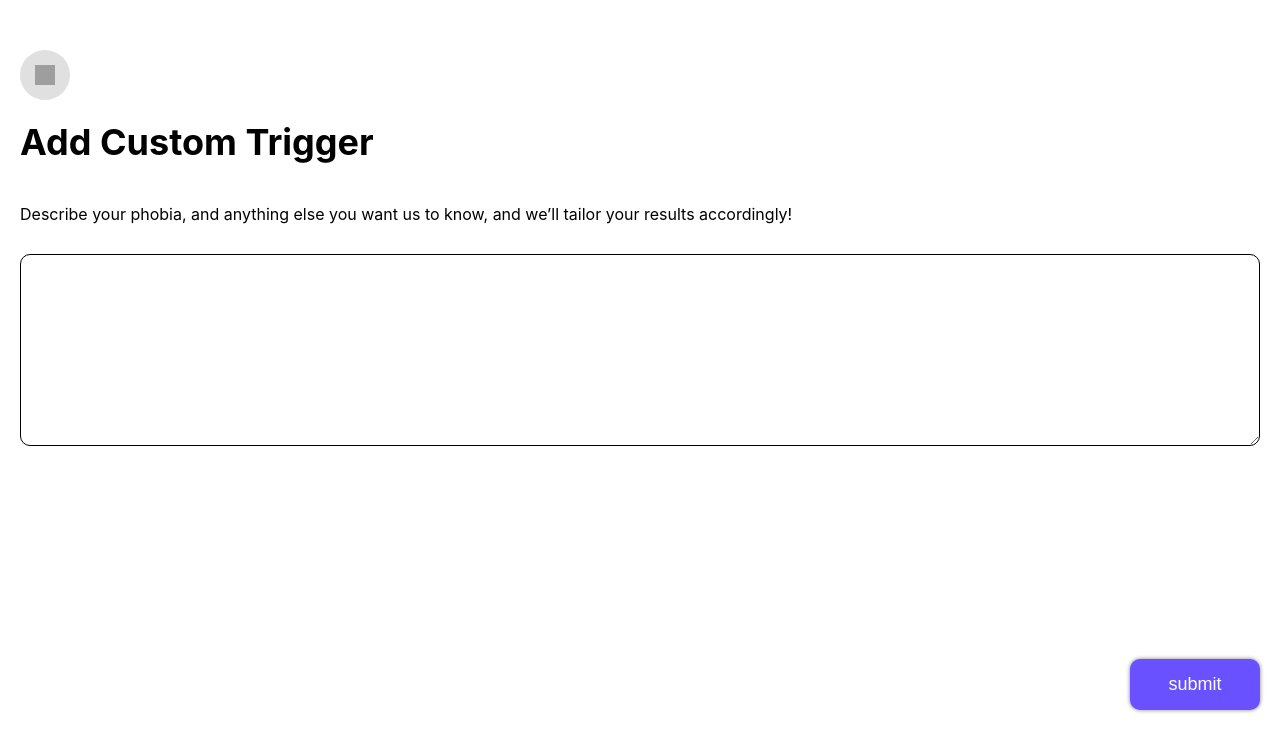
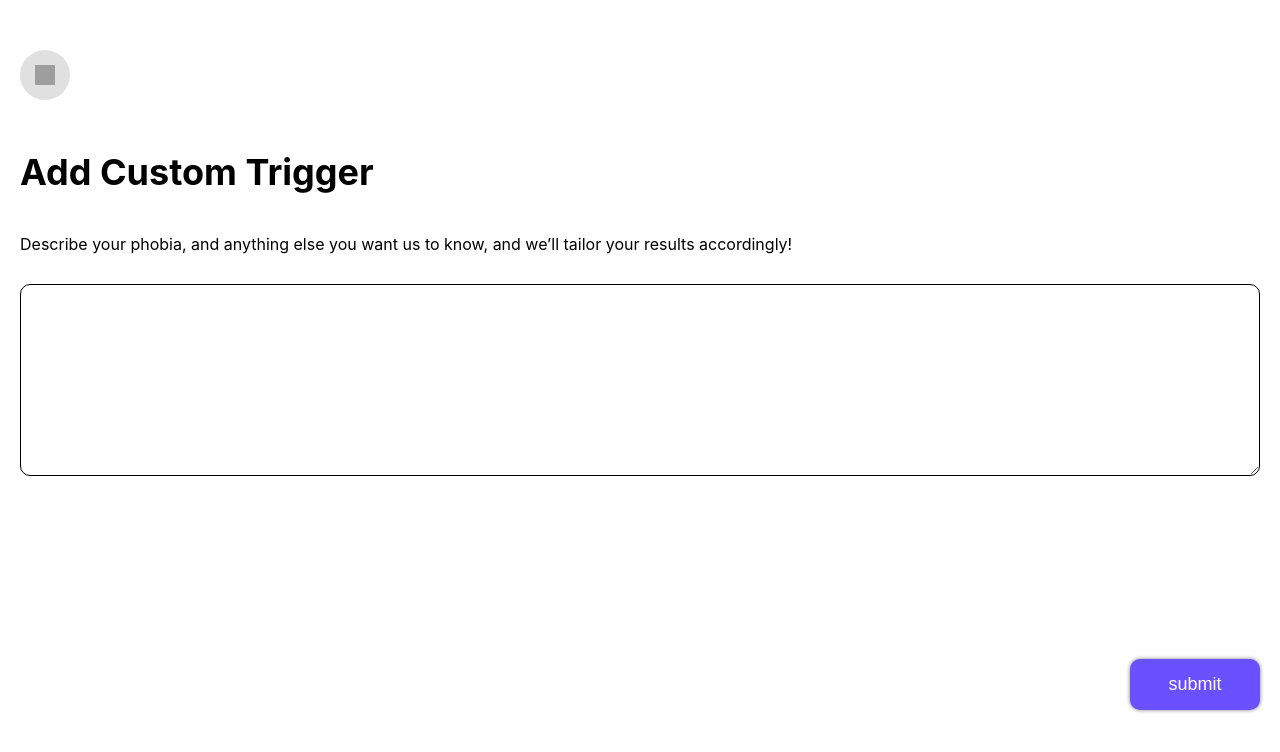
Before and after one commit to CodyGarciaa/cs160-hifi-prototype, a React (Create React App) app: page /AddCustomTriggerForm in a window 1280 px wide. Shown: the top 752 px of the page. Built offline with nearby package versions, Linux system fonts and the light colour scheme; no server answers; grey boxes are pictures that could not be loaded.

Commit message:
fixed margins for some pages

```diff
--- a/src/AddCustomTriggerForm.css
+++ b/src/AddCustomTriggerForm.css
@@ -10,6 +10,10 @@
     display: flex;
     flex-direction: column;
     gap: 20px;
+}
+
+.add-trigger-h1 {
+    margin-top: 30px;
 }
 
 h1 {
--- a/src/AddCustomTriggerForm.jsx
+++ b/src/AddCustomTriggerForm.jsx
@@ -61,7 +61,7 @@ export default function AddCustomTriggerForm({ onAddTrigger }) {
         />
       </Button>
       <form className="AddCustomTriggerForm" onSubmit={handleSubmit}>
-        <h1>Add Custom Trigger</h1>
+        <h1 className="add-trigger-h1">Add Custom Trigger</h1>
         <div>
           Describe your phobia, and anything else you want us to know, and we’ll
           tailor your results accordingly!
--- a/src/CustomTriggers.css
+++ b/src/CustomTriggers.css
@@ -4,6 +4,10 @@
     margin: 20px;
     margin-top: 50px;
     gap: 20px;
+}
+
+.custom-trigger-h1 {
+    margin-top: 30px;
 }
 
 .back-btn {
--- a/src/CustomTriggers.jsx
+++ b/src/CustomTriggers.jsx
@@ -27,7 +27,7 @@ export default function CustomTriggers({ triggers }) {
         />
       </Button>
 
-      <h1>Custom Triggers</h1>
+      <h1 className="custom-trigger-h1">Custom Triggers</h1>
       <ul className="trigger-list">
         {triggers.length === 0 ? (
           <p className="no-triggers-message">
--- a/src/FeedbackForm.css
+++ b/src/FeedbackForm.css
@@ -1,7 +1,8 @@
 .feedback-form {
     display: flex;
     flex-direction: column;
-    margin: 20px;
+    margin: 0 10px;
+    margin-top: 50px;
     /* Maintain margin for the form itself */
     font-size: 14px;
     gap: 10px;
@@ -21,6 +22,7 @@
     height: 50px;
     width: 50px;
     font-size: 32px;
+
 }
 
 .button-group {
@@ -107,3 +109,7 @@
     height: 30px;
     width: 30px;
 }
+
+.feedback-h1 {
+    margin-top: 40px;
+}
--- a/src/FeedbackForm.jsx
+++ b/src/FeedbackForm.jsx
@@ -86,7 +86,7 @@ export default function FeedbackForm() {
             style={{ width: "20px", height: "20px" }}
           />
         </Button>
-        <h1>Phobia Feedback</h1>
+        <h1 className="feedback-h1">Phobia Feedback</h1>
         <p>Is the phobia information for this movie accurate?</p>
         <div className="button-group">
           <button
```
